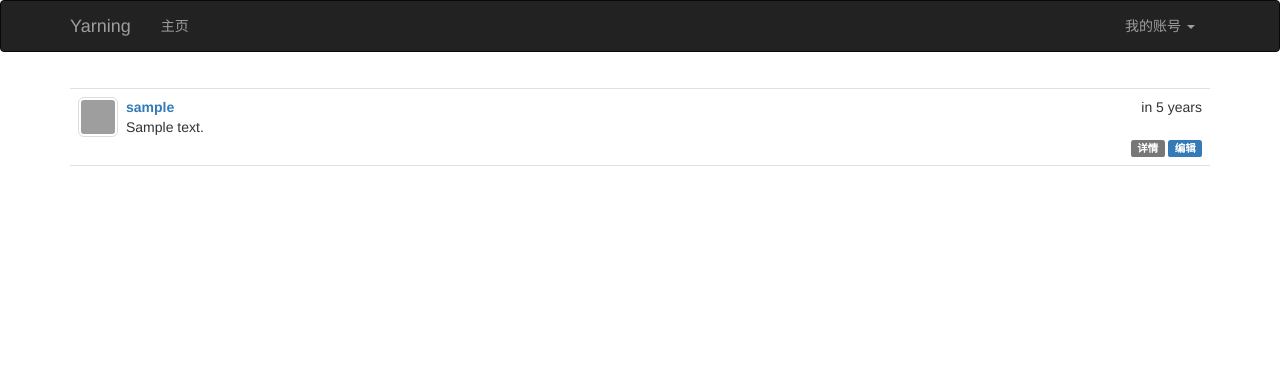
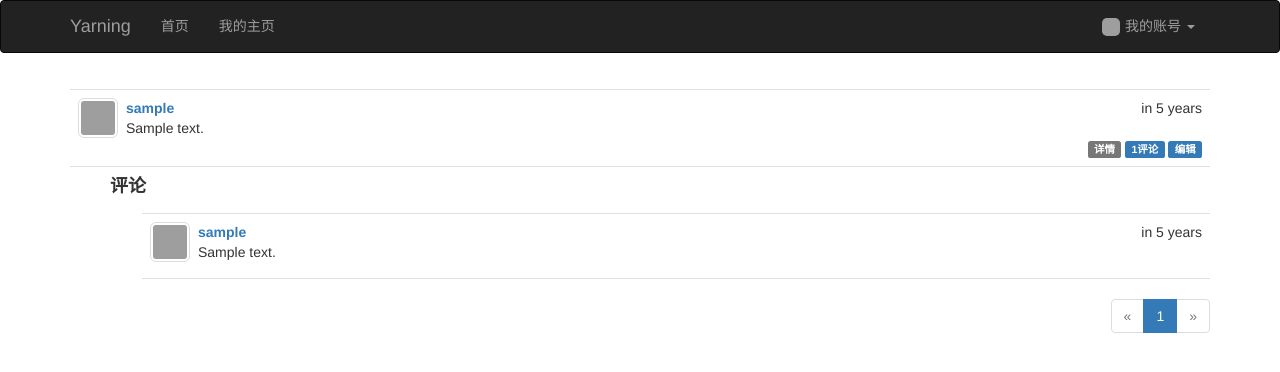
Before and after one commit to huangliemin/yarning, a Flask app: page /post/1 in a window 1280 px wide. Shown: the top 372 px of the page. Run offline with Flask 2, Linux system fonts and the light colour scheme; a user stored in the database is signed in; tables that the repository leaves empty hold one stand-in row (values such as "Sample post"); some libraries are stand-ins or nearby versions; grey boxes are pictures that could not be loaded.

Commit message:
add comments

```diff
--- a/app/main/forms.py
+++ b/app/main/forms.py
@@ -39,4 +39,8 @@
 
 class PostForm(Form):
 	body = PageDownField(u'您的说说', validators=[Required()])
-	submit = SubmitField(u'确认提交')
+	submit = SubmitField(u'发表')
+
+class CommentForm(Form):
+	body = StringField(u'请输入您的评论', validators=[Required()])
+	submit = SubmitField(u'发表')
--- a/app/main/views.py
+++ b/app/main/views.py
@@ -3,9 +3,9 @@
 from . import main
 from datetime import datetime
 from .. import db
-from ..models import User, Permission, Post, Role
+from ..models import User, Permission, Post, Role, Comment
 from ..decorators import admin_required, permission_required
-from .forms import EditProfileForm, EditProfileAdminForm, PostForm
+from .forms import EditProfileForm, EditProfileAdminForm, PostForm,CommentForm
 from flask.ext.login import login_user, logout_user, login_required, current_user
 
 @main.route('/', methods=['GET','POST'])
@@ -106,10 +106,21 @@
 	form.about_me = user.about_me
 	return render_template('edit_profile_admin.html',form=form)
 
-@main.route('/post/<int:id>')
+@main.route('/post/<int:id>',methods=['GET','POST'])
 def post(id):
 	post = Post.query.get_or_404(id)
-	return render_template('post.html',posts=[post])
+	form = CommentForm()
+	if form.validate_on_submit():
+		comment = Comment(body=form.body.data,post=post,author=current_user._get_current_object())
+		db.session.add(comment)
+		flash(u'发表评论成功！')
+		return redirect(url_for('.post',id=post.id,page=-1))
+	page = request.args.get('page',1,type=int)
+	if page == -1:
+		page = (post.comments.count()-1) / current_app.config['YARNING_COMMENTS_PER_PAGE'] + 1
+	pagination = post.comments.order_by(Comment.timestamp.asc()).paginate(page,per_page=current_app.config['YARNING_COMMENTS_PER_PAGE'],error_out=False)
+	comments = pagination.items
+	return render_template('post.html',posts=[post],form=form,comments=comments,pagination=pagination)
 
 @main.route('/edit/<int:id>', methods=['GET','POST'])
 @login_required
--- a/app/models.py
+++ b/app/models.py
@@ -68,6 +68,7 @@
 	posts = db.relationship('Post',backref='author',lazy='dynamic')
 	followed = db.relationship('Follow',foreign_keys=[Follow.follower_id],backref=db.backref('follower',lazy='joined'),lazy='dynamic',cascade='all, delete-orphan')
 	followers = db.relationship('Follow',foreign_keys=[Follow.followed_id],backref=db.backref('followed',lazy='joined'),lazy='dynamic',cascade='all, delete-orphan')
+	comments = db.relationship('Comment', backref='author', lazy='dynamic')
 
 	def __repr__(self):
 		return '<User %r>' % self.username
@@ -227,6 +228,8 @@
 	timestamp = db.Column(db.DateTime, index=True, default=datetime.utcnow)
 	author_id = db.Column(db.Integer, db.ForeignKey('users.id'))
 	body_html = db.Column(db.Text)
+	comments = db.relationship('Comment', backref='post', lazy='dynamic')
+
 	@staticmethod
 	def generate_fake(count=100):
 		from random import seed, randint
@@ -245,7 +248,23 @@
 		allowed_tags = ['a','abbr','acronym','b','blockquote','code','em','i','li','ol','pre','strong','ul','h1','h2','h3','p']
 		target.body_html = bleach.linkify(bleach.clean(markdown(value,output_format='html'),tags=allowed_tags,strip=True))
 
+class Comment(db.Model):
+	__tablename__ = 'comments'
+	id = db.Column(db.Integer, primary_key = True)
+	body = db.Column(db.Text)
+	timestamp = db.Column(db.DateTime, index=True, default=datetime.utcnow)
+	author_id = db.Column(db.Integer, db.ForeignKey('users.id'))
+	body_html = db.Column(db.Text)
+	post_id = db.Column(db.Integer,db.ForeignKey('posts.id'))
+	disabled = db.Column(db.Boolean)
 
+	@staticmethod
+	def on_changed_body(target,value,oldvalue,initiator):
+		allowed_tags = ['a','abbr','acronym','b','code','em','i','strong']
+		target.body_html = bleach.linkify(bleach.clean(markdown(value,output_format='html'),tags=allowed_tags,strip=True))
+
+
+db.event.listen(Comment.body,'set',Comment.on_changed_body)
 db.event.listen(Post.body,'set',Post.on_changed_body)
 login_manager.anonymous_user = AnonymousUser
 
--- a/app/static/styles.css
+++ b/app/static/styles.css
@@ -41,6 +41,45 @@
 div.post-footer {
     text-align: right;
 }
+ul.comments {
+    list-style-type: none;
+    padding: 0px;
+    margin: 16px 0px 0px 0px;
+    bborder-top: 1px solid #e0e0e0;
+}
+ul.comments {
+    list-style-type: none;
+    padding: 0px;
+    margin: 16px 0px 0px 0px;
+    bborder-top: 1px solid #e0e0e0;
+}
+ul.comments li.comment {
+    margin-left: 32px;
+    padding: 8px;
+    border-bottom: 1px solid #e0e0e0;
+}
+ul.comments li.comment:nth-child(1) {
+    border-top: 1px solid #e0e0e0;
+}
+ul.comments li.comment:hover {
+    background-color: #f0f0f0;
+}
+div.comment-date {
+    float: right;
+}
+div.comment-author {
+    font-weight: bold;
+}
+div.comment-thumbnail {
+    position: absolute;
+}
+div.comment-content {
+    margin-left: 48px;
+    min-height: 48px;
+}
+div.comment-form {
+    margin: 16px 0px 16px 32px;
+}
 img.postimg-thumbnail {
     border: 1px solid #ddd;
     height: 40px;
@@ -53,6 +92,11 @@
     padding: 2px;
     width: 220px;
     position: absolute;
+}
+img.accimg-thumbnail {
+    height: 20px;
+    padding: 1px;
+    width: 20px;
 }
 img.followimg-thumbnail {
     border: 1px solid #ddd;
--- /dev/null
+++ b/app/templates/_comments.html
@@ -0,0 +1,22 @@
+<ul class="comments">
+    {% for comment in comments %}
+    <li class="comment">
+        <div class="comment-thumbnail">
+            <a href="{{ url_for('.user', username=comment.author.username) }}">
+                <img class="img-rounded postimg-thumbnail" src="http://himg.bdimg.com/sys/portrait/item/ae2b6a757374696e31313133490a.jpg">
+            </a>
+        </div>
+        <div class="comment-content">
+            <div class="comment-date">{{ moment(comment.timestamp).fromNow() }}</div>
+            <div class="comment-author"><a href="{{ url_for('.user', username=comment.author.username) }}">{{ comment.author.username }}</a></div>
+            <div class="comment-body">
+                {% if comment.body_html %}
+                    {{ comment.body_html | safe }}
+                {% else %}
+                    {{ comment.body }}
+                {% endif %}
+            </div>
+        </div>
+    </li>
+    {% endfor %}
+</ul>
--- a/app/templates/_posts.html
+++ b/app/templates/_posts.html
@@ -25,6 +25,9 @@
 				<a href="{{ url_for('.post',id=post.id) }}">
 					<span class="label label-default">详情</span>
 				</a>
+				<a href="{{ url_for('.post',id=post.id) }}"#comments>
+					<span class="label label-primary">{{ post.comments.count() }}评论</span>
+				</a>
 				{% if current_user == post.author %}
 				<a href="{{ url_for('.edit',id=post.id) }}">
 					<span class="label label-primary">编辑</span>
--- a/app/templates/base.html
+++ b/app/templates/base.html
@@ -23,14 +23,17 @@
 		</div>
 		<div class="navbar-collapse collapse">
 			<ul class="nav navbar-nav">
-				<li><a href="/">主页</a></li>
+				<li><a href="/">首页</a></li>
+				{% if current_user.is_authenticated() %}
+				<li><a href="{{ url_for('main.user', username=current_user.username) }}">我的主页</a></li>
+				{% endif %}
 			</ul>
 			<ul class="nav navbar-nav navbar-right">
 				{% if current_user.is_authenticated() %}
 				<li class="dropdown">
-                    <a href="#" class="dropdown-toggle" data-toggle="dropdown">我的账号 <b class="caret"></b></a>
+					<a href="#" class="dropdown-toggle" data-toggle="dropdown">
+						<img class="img-rounded accimg-thumbnail" src="http://himg.bdimg.com/sys/portrait/item/ae2b6a757374696e31313133490a.jpg">&nbsp;我的账号 <b class="caret"></b></a>
 					<ul class="dropdown-menu">
-                    	<li><a href="{{ url_for('main.user', username=current_user.username )}}">信息管理</a></li>
 						<li><a href="{{ url_for('auth.change_password') }}">修改密码</a></li>
 						<li><a href="{{ url_for('auth.change_email_request') }}">修改邮箱</a></li>
 						<li><a href="{{ url_for('auth.logout') }}">注销</a></li>
--- a/app/templates/post.html
+++ b/app/templates/post.html
@@ -1,6 +1,20 @@
 {% extends "base.html" %}
+{% import "bootstrap/wtf.html" as wtf %}
 {% import "_macros.html" as macros %}
 {% block title %}Yarning - Post{% endblock %}
 {% block page_content %}
+
 {% include '_posts.html' %}
+<h4 id="comments"><b>评论</b></h4>
+{% if current_user.can(Permission.COMMENT) %}
+<div class="comment-form">
+    {{ wtf.quick_form(form) }}
+</div>
+{% endif %}
+{% include '_comments.html' %}
+{% if pagination %}
+<div class="pagination">
+    {{ macros.pagination_widget(pagination, '.post', fragment='#comments', id=posts[0].id) }}
+</div>
+{% endif %}
 {% endblock %}
--- a/config.py
+++ b/config.py
@@ -17,6 +17,7 @@
 	YARNING_ADMIN = os.environ.get('YARNING_ADMIN')
 	YARNING_POSTS_PER_PAGE = 10
 	YARNING_FOLLOWERS_PER_PAGE = 10
+	YARNING_COMMENTS_PER_PAGE = 10
 
 	@staticmethod
 	def init_app(app):
```
Also changed, not shown: migrations/versions/32541a77acf5_add_comments.py (added, +39 -0 lines), data-dev.sqlite, 5 other files. Lines whose indentation alone changed are shown as unchanged.
